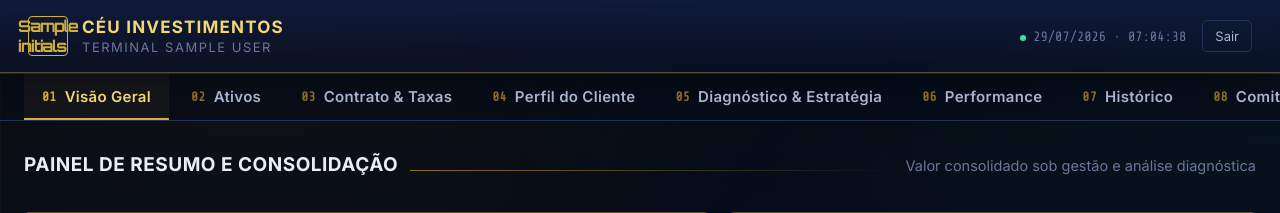
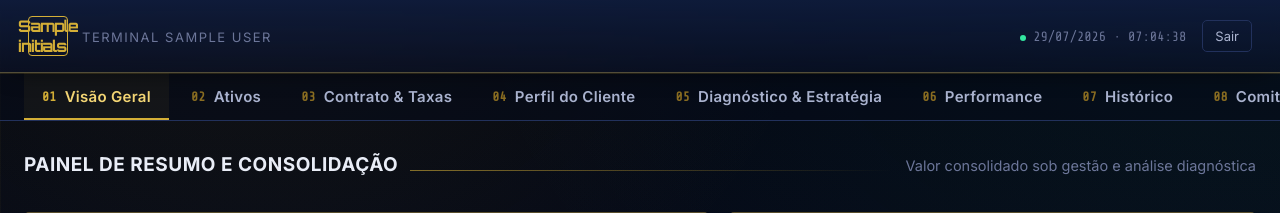
Before and after one commit to guizpenteado-web/Macro_DESK_V2, a Flask app: template Portfolio/templates/dashboard.html in a window 1280 px wide. Shown: the top 213 px of the page. Run offline with Flask 3, Linux system fonts and the light colour scheme; the template is opened without the code that fills it: most values are stand-ins (such as "Sample title", 1, 10 or a date in 2020).

Commit message:
Portfolio: remove "CÉU INVESTIMENTOS" do topbar, mantém só "TERMINAL (nome)"
Pedido do usuário — título da aba do navegador e rodapé mantidos como
estavam (nao foram mencionados). Corrige automaticamente todos os
clientes ja vinculados (template compartilhado).

Co-Authored-By: Claude Sonnet 5 <noreply@anthropic.com>

```diff
--- a/Portfolio/templates/dashboard.html
+++ b/Portfolio/templates/dashboard.html
@@ -416,7 +416,6 @@
   <div class="brand">
     <div class="brand-mark">{{ client.initials }}</div>
     <div class="brand-text">
-      <div class="t1">CÉU INVESTIMENTOS</div>
       <div class="t2">TERMINAL {{ client.display_name.upper() }}</div>
     </div>
   </div>
```
